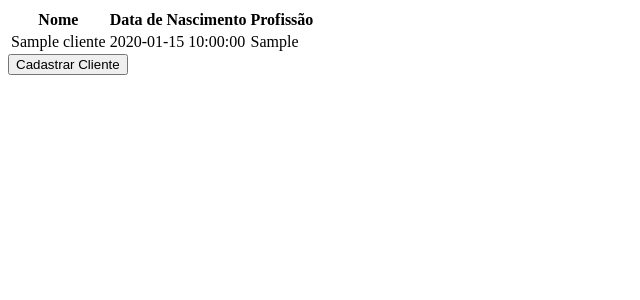
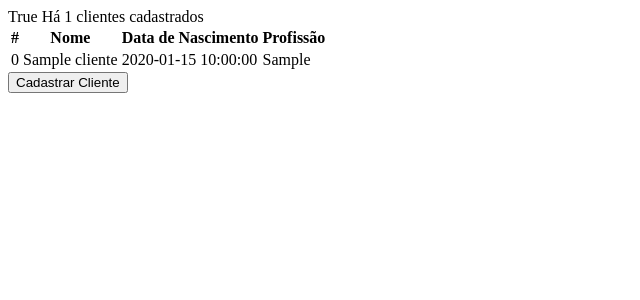
Before and after one commit to treinaweb/treinaweb-flask-templates, a Flask app: page /listar_clientes in a window 1280 px wide. Shown: the top 300 px of the page, without its empty margins (0-640 px from the left). Run offline with Flask 2, Linux system fonts and the light colour scheme; tables that the repository leaves empty hold one stand-in row (values such as "Sample post").

Commit message:
03.02_Variavel_Loop

```diff
--- a/app/templates/clientes/lista_clientes.html
+++ b/app/templates/clientes/lista_clientes.html
@@ -12,6 +12,7 @@
 <table class="table">
     <thead>
         <tr>
+            <th>#</th>
             <th>Nome</th>
             <th>Data de Nascimento</th>
             <th>Profissão</th>
@@ -20,6 +21,9 @@
     <tbody>
     {% for i in clientes_template %}
         <tr>
+            {{loop.first}}
+            Há {{loop.length}} clientes cadastrados
+            <td>{{loop.index0}}</td>
             <td>{{i.nome}}</td>
             <td>{{i.data_nascimento}}</td>
             <td>{{i.profissao}}</td>
```
